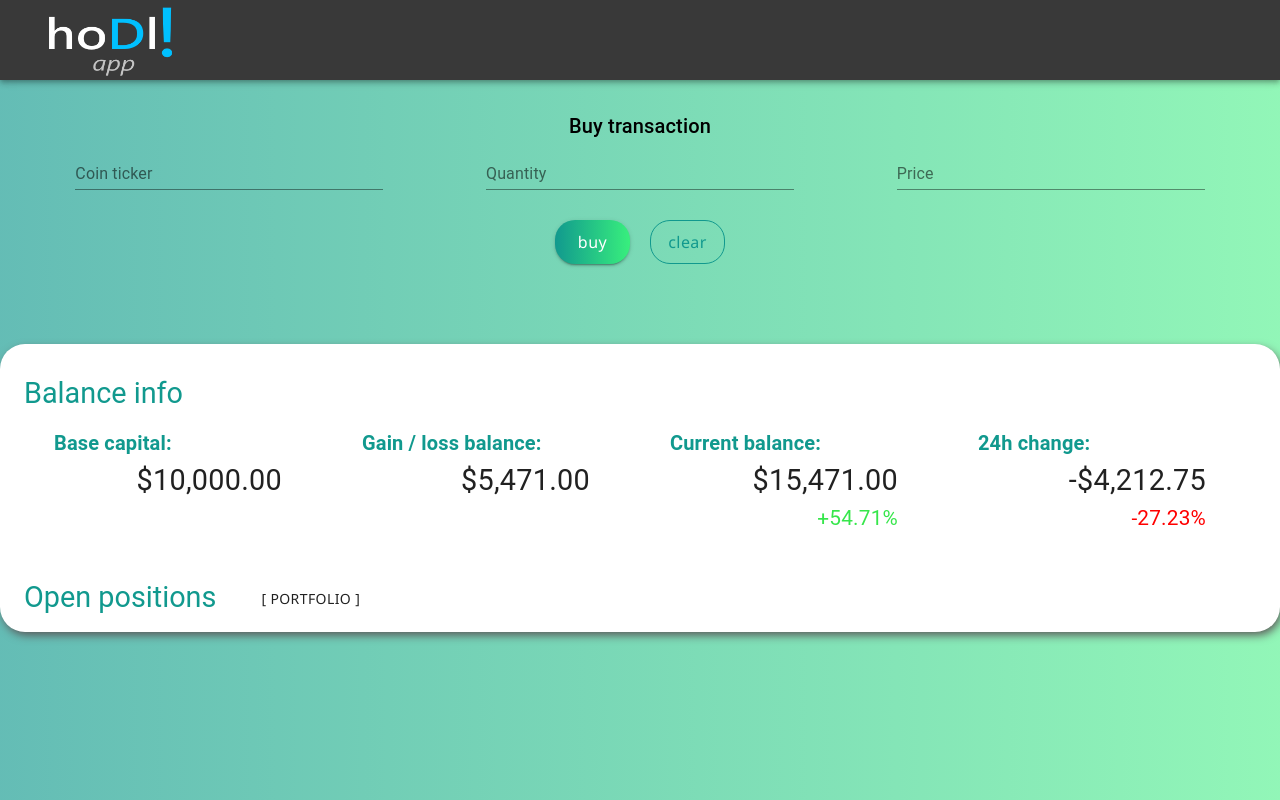
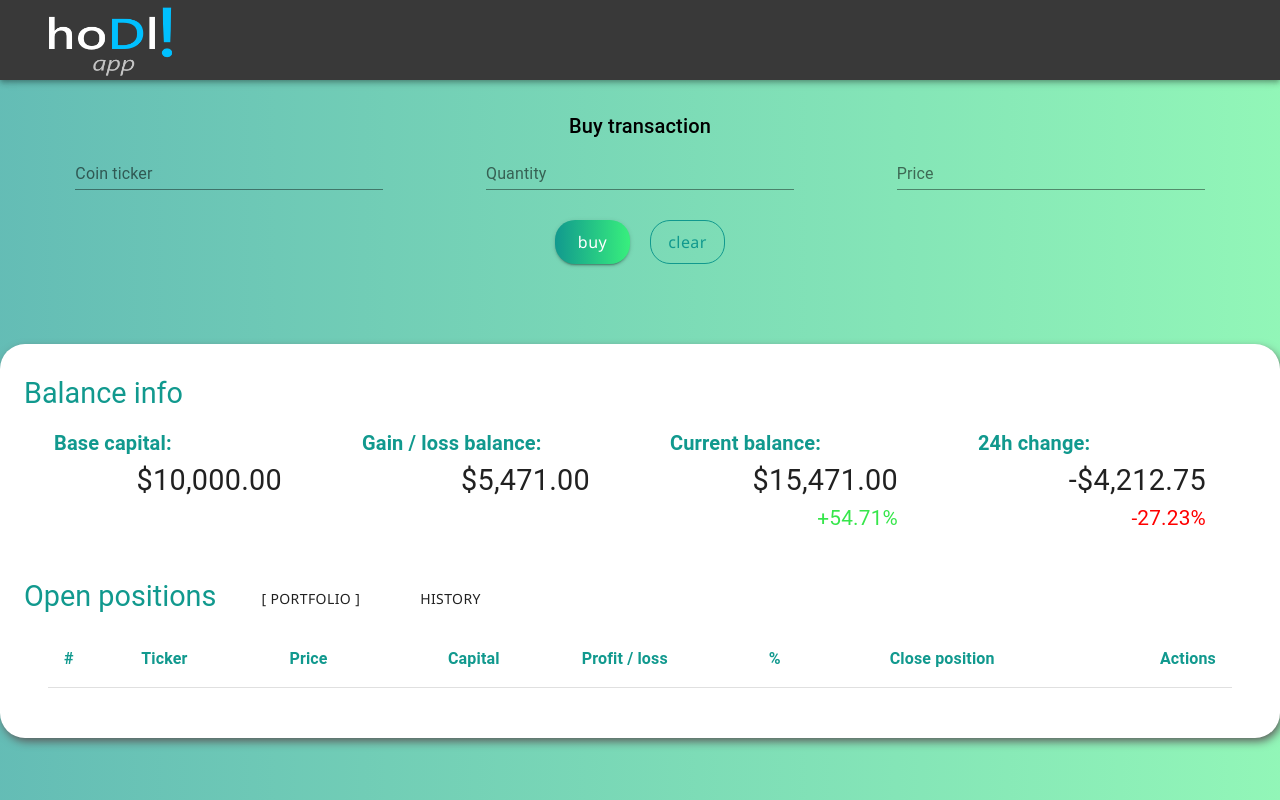
Before and after one commit to BlackH3art/hodl-app-vol2, a React (Create React App) app: page /transaction-history in a window 1280 px wide. Built offline with nearby package versions, Linux system fonts and the light colour scheme; no server answers.

Commit message:
Pushing buy/sell transaction to history + cmpnt

```diff
--- a/src/components/AddCoinForm/AddCoinForm.jsx
+++ b/src/components/AddCoinForm/AddCoinForm.jsx
@@ -35,7 +35,6 @@ const AddTransactionForm = ({ currentId, setCurrentId }) => {
       dispatch(addTransaction({
         ...coinData,
         date: new Date(),
-        dayChange: 5.32
       }));
     }
 
--- a/src/components/BalanceInfo/BalanceInfo.jsx
+++ b/src/components/BalanceInfo/BalanceInfo.jsx
@@ -12,6 +12,7 @@ import { useDispatch } from 'react-redux';
 import CoinList from './CoinList/CoinList';
 import InfoSquare from './InfoSquare/InfoSquare';
 import OpenPositions from './OpenPositions/OpenPositions';
+import HistoryTransaction from './HistoryTransaction/HistoryTransaction';
 import { InfoSquaresWrapper } from '../styledComponents/styledComponents';
 
 
@@ -63,6 +64,12 @@ const BalanceInfo = ({ setCurrentId }) => {
               </Button>
             </Link>
           )}
+
+          <Link to='/transaction-history' className={classes.historyButton}>
+            <Button className={`${classes.routeButton}`} >
+              History
+            </Button>
+          </Link>
         </Typography>
 
 
@@ -74,6 +81,10 @@ const BalanceInfo = ({ setCurrentId }) => {
           <Route path="/portfolio-balance">
             <CoinList />
           </Route>
+
+          <Route path="/transaction-history">
+            <HistoryTransaction />
+          </Route>
         </Switch>
 
       </Container>
--- /dev/null
+++ b/src/components/BalanceInfo/HistoryTransaction/HistoryTransaction.jsx
@@ -0,0 +1,35 @@
+import React from 'react';
+import { Container, Typography, Table, TableHead, TableRow, TableCell } from '@material-ui/core';
+
+import useStyles from './historyTransaction.styles';
+
+const HistoryTransaction = () => {
+
+  const classes = useStyles();
+
+  return (
+    <>
+      <Container component="div" className={classes.historyTransactionsContainer}>
+        <Table>
+          <TableHead>
+            <TableRow>
+              <TableCell align="left"><Typography className={classes.tableHead}> # </Typography></TableCell>
+              <TableCell align="left" width="10%"><Typography className={classes.tableHead}> Ticker</Typography></TableCell>
+              <TableCell align="center"><Typography className={classes.tableHead}> Price </Typography></TableCell>
+              <TableCell align="right" width="12%"><Typography className={classes.tableHead}> Capital</Typography></TableCell>
+              <TableCell align="center"><Typography className={classes.tableHead}> Profit / loss</Typography></TableCell>
+              <TableCell align="center"><Typography className={classes.tableHead}> % </Typography></TableCell>
+              <TableCell align="center"><Typography className={classes.tableHead}> Close position </Typography></TableCell>
+              <TableCell align="right"><Typography className={classes.tableHead}> Actions </Typography></TableCell>
+            </TableRow>
+          </TableHead>
+
+
+        </Table>
+
+      </Container>
+    </>
+   );
+}
+
+export default HistoryTransaction;
--- /dev/null
+++ b/src/components/BalanceInfo/HistoryTransaction/historyTransaction.styles.js
@@ -0,0 +1,14 @@
+import { makeStyles } from '@material-ui/core';
+
+const useStyles = makeStyles(() => ({
+  historyTransactionsContainer: {
+    width: '100%',
+    paddingBottom: "50px"
+  },
+  tableHead: {
+    fontWeight: 600,
+    color: "rgba(17,153,142,1)",
+  },
+}));
+
+export default useStyles;
--- a/src/components/BalanceInfo/OpenPositions/InputsDoubleRowCell/InputsDoubleRowCell.jsx
+++ b/src/components/BalanceInfo/OpenPositions/InputsDoubleRowCell/InputsDoubleRowCell.jsx
@@ -14,8 +14,11 @@ const InputsDoubleRowCell = ({ ticker, id }) => {
 
   const classes = useStyles();
   const [sellingData, setSellingData] = useState({
-    sellingAmount: '',
-    sellingPrice: ''
+    ticker: ticker,
+    type: 'sell',
+    quantity: '',
+    sellingPrice: '',
+    date: new Date()
   });
   const dispatch = useDispatch();
 
@@ -38,8 +41,9 @@ const InputsDoubleRowCell = ({ ticker, id }) => {
 
   const clear = () => {
     setSellingData({
-      sellingAmount: '',
-      sellingPrice: ''
+      quantity: '',
+      sellingPrice: '',
+      type: 'sell',
     })
   }
 
@@ -51,7 +55,7 @@ const InputsDoubleRowCell = ({ ticker, id }) => {
           <form className={classes.form}>
 
             <div className={classes.labelInputContainer}>
-              <label className={classes.labelClass}><Typography className={classes.secondaryTxt}>amount</Typography></label> <input type="number" value={sellingData.sellingAmount} name="sellingAmount" onChange={handleChange} placeholder={ticker} className={'input '} />
+              <label className={classes.labelClass}><Typography className={classes.secondaryTxt}>amount</Typography></label> <input type="number" value={sellingData.quantity} name="quantity" onChange={handleChange} placeholder={ticker} className={'input '} />
               <label className={classes.labelClass}><Typography className={classes.secondaryTxt}>price</Typography></label> <input type="number" value={sellingData.sellingPrice} name="sellingPrice" onChange={handleChange} placeholder={'$'} className={'input '} />
             </div>
 
--- a/src/components/BalanceInfo/balanceInfo.styles.js
+++ b/src/components/BalanceInfo/balanceInfo.styles.js
@@ -3,13 +3,13 @@ import { makeStyles } from '@material-ui/core';
 const useStyles = makeStyles(() => ({
   infoContainer: {
     backgroundColor: "white",
-    // minHeight: "500px",
     borderRadius: "25px",
     marginTop: "50px",
     boxShadow: "2px 4px 10px -1px #5B5456",
     // border: "solid 5px #fc3c24"
   },
   title: {
+    display: "flex",
     color: "rgba(17,153,142,1)",
     fontWeight: 400,
     padding: "30px 0 15px",
@@ -18,6 +18,9 @@ const useStyles = makeStyles(() => ({
   routeButton: {
     marginLeft: "30px",
     padding: "0 15px"
+  },
+  historyButton: {
+    alignSelf: "flex-end"
   }
 }));
 
```
